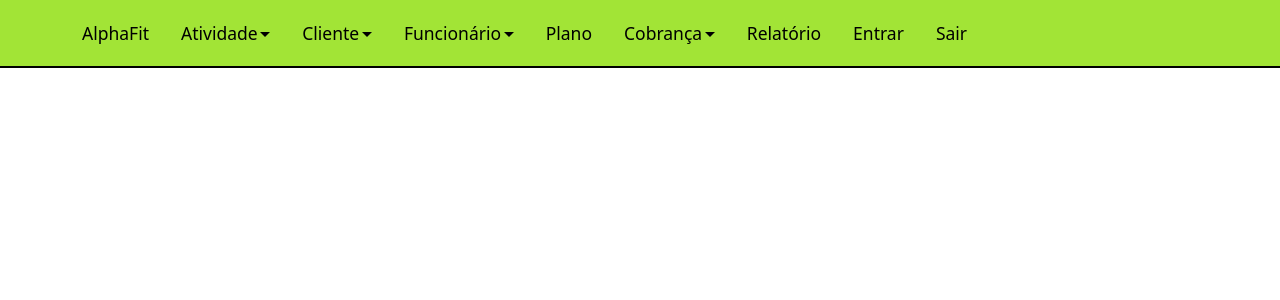
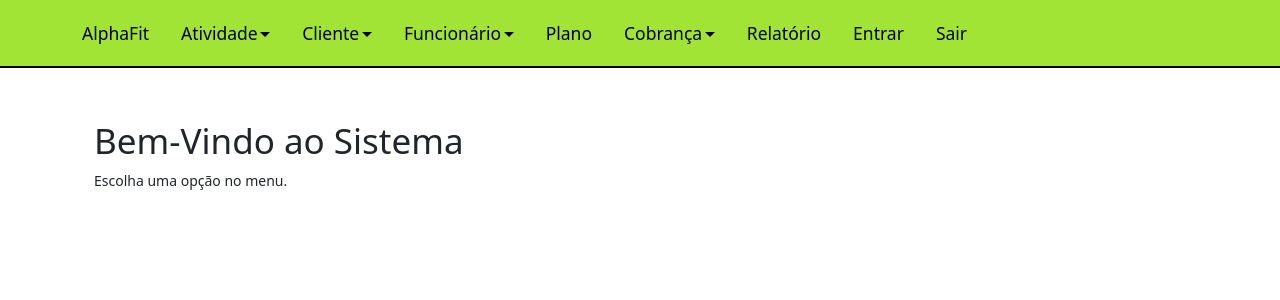
Before and after one commit to sabrinaroriz/SistemaAcademia, a React (Create React App) app in the folder sa-app/: page / in a window 1280 px wide. Shown: the top 300 px of the page. Built offline with nearby package versions, Linux system fonts and the light colour scheme.

Commit message:
pagina inicial

```diff
--- a/sa-app/src/rotas.js
+++ b/sa-app/src/rotas.js
@@ -1,5 +1,6 @@
 import React from 'react';
 
+import PaginaInicial from "./views/PaginaInicial";
 
 import ListagemPlanos from './views/listagem-planos';
 import ListagemCargos from './views/listagem-cargos';
@@ -35,6 +36,8 @@ function Rotas(props) {
   return (
     <BrowserRouter>
       <Routes>
+
+        <Route path="/" element={<PaginaInicial />} />
 
         <Route path='/cadastro-planos/:idParam?' element={<CadastroPlanos />} />
         <Route path='/cadastro-exercicios/:idParam?' element={<CadastroExercicios />} />
--- /dev/null
+++ b/sa-app/src/views/PaginaInicial.js
@@ -0,0 +1,8 @@
+export default function PaginaInicial() {
+  return (
+    <div className="container">
+      <h1>Bem-Vindo ao Sistema</h1>
+      <p>Escolha uma opção no menu.</p>
+    </div>
+  );
+}
```
